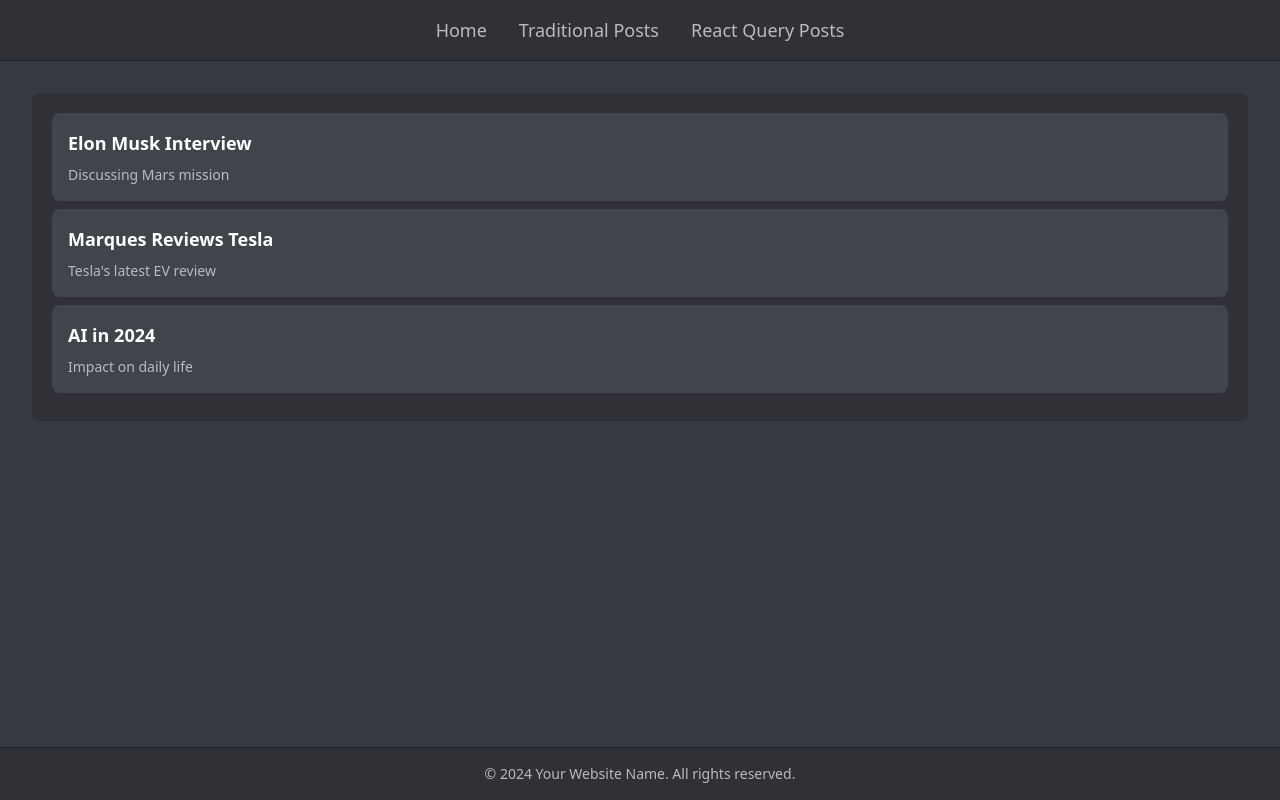
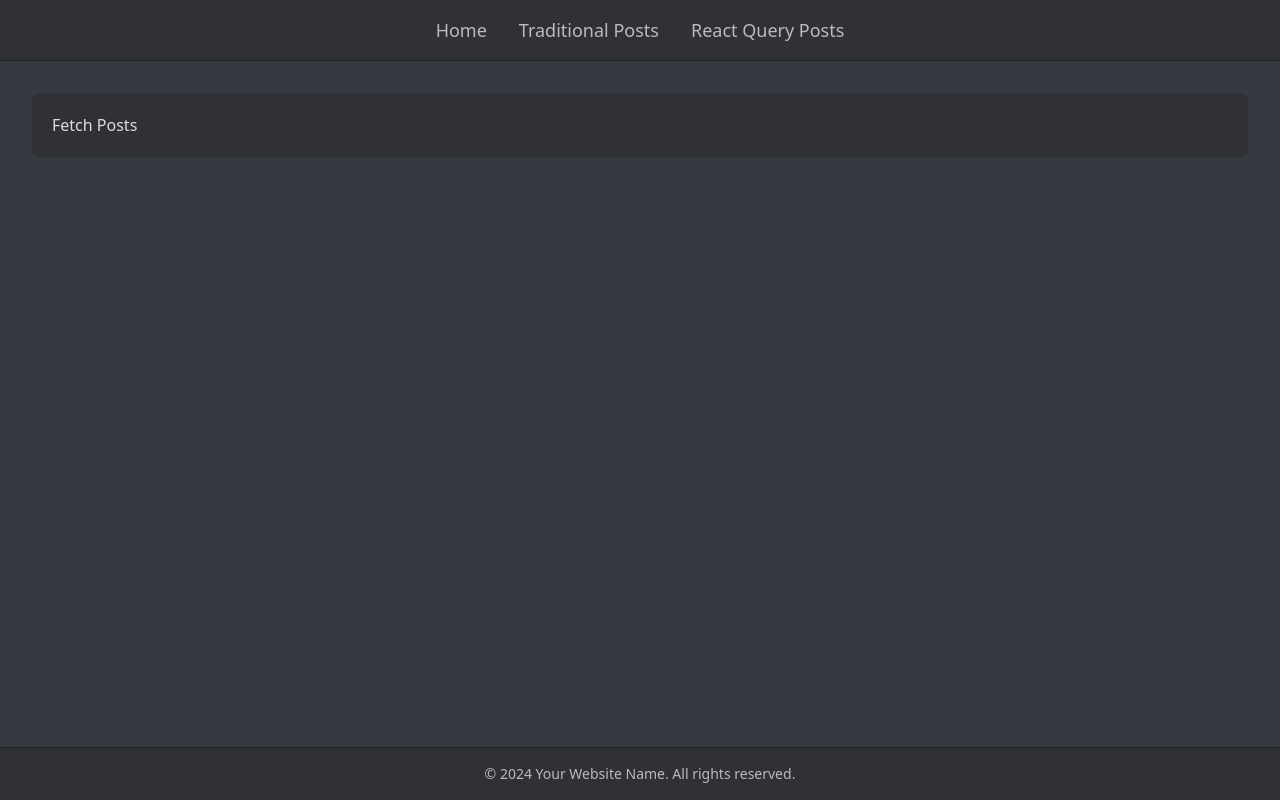
Before and after one commit to amirsep/react-query, a React (Create React App) app: page /rq-posts in a window 1280 px wide. Built offline with nearby package versions, Linux system fonts and the light colour scheme; data requests are answered from the project's data file.

Commit message:
change update

```diff
--- a/src/components/PostDetails.js
+++ b/src/components/PostDetails.js
@@ -8,7 +8,6 @@
   const fetchPostDetails = (postId) => {
     return axios.get(`http://localhost:4000/posts/${postId}`);
   };
-
   const { isLoading, isError, error, data } = useQuery({
     queryKey: ["posts", postId],
     queryFn: () => fetchPostDetails(postId),
--- a/src/components/PostsRQ.js
+++ b/src/components/PostsRQ.js
@@ -2,12 +2,17 @@
 import axios from "axios";
 
 const PostsRQ = () => {
-  const { isLoading, isError, error, data } = useQuery({
+  const { isLoading, isError, error, data, isFetching, refetch } = useQuery({
     queryKey: ["posts"],
     queryFn: () => {
       return axios.get("http://localhost:4000/posts");
     },
+    // refetchInterval: 1000,
+    // refetchIntervalInBackground: true,
+    enabled: false,
   });
+  console.log(isLoading, isFetching);
+
   if (isLoading) {
     return (
       <div className="text-green-600 font-bold text-xl text-center">
@@ -17,13 +22,14 @@
   }
   if (isError) {
     return (
-      <div className="text-red-600 font-bold text-xl text-center">
+      <div className="text-red-600 font-bold text-xl text-center ">
         {error.message}
       </div>
     );
   }
   return (
     <div className="post-list bg-[#2f3136] rounded-lg p-5 w-full mx-auto">
+      <button onClick={refetch}>Fetch Posts</button>
       {data?.data?.map((post) => (
         <div
           key={post.id}
--- a/src/index.js
+++ b/src/index.js
@@ -7,7 +7,13 @@
 import { ReactQueryDevtools } from "@tanstack/react-query-devtools";
 
 const root = ReactDOM.createRoot(document.getElementById("root"));
-const queryClient = new QueryClient();
+const queryClient = new QueryClient({
+  defaultOptions: {
+    queries: {
+      staleTime: 1000 * 60 * 5,
+    },
+  },
+});
 root.render(
   <React.StrictMode>
     <QueryClientProvider client={queryClient}>
```
